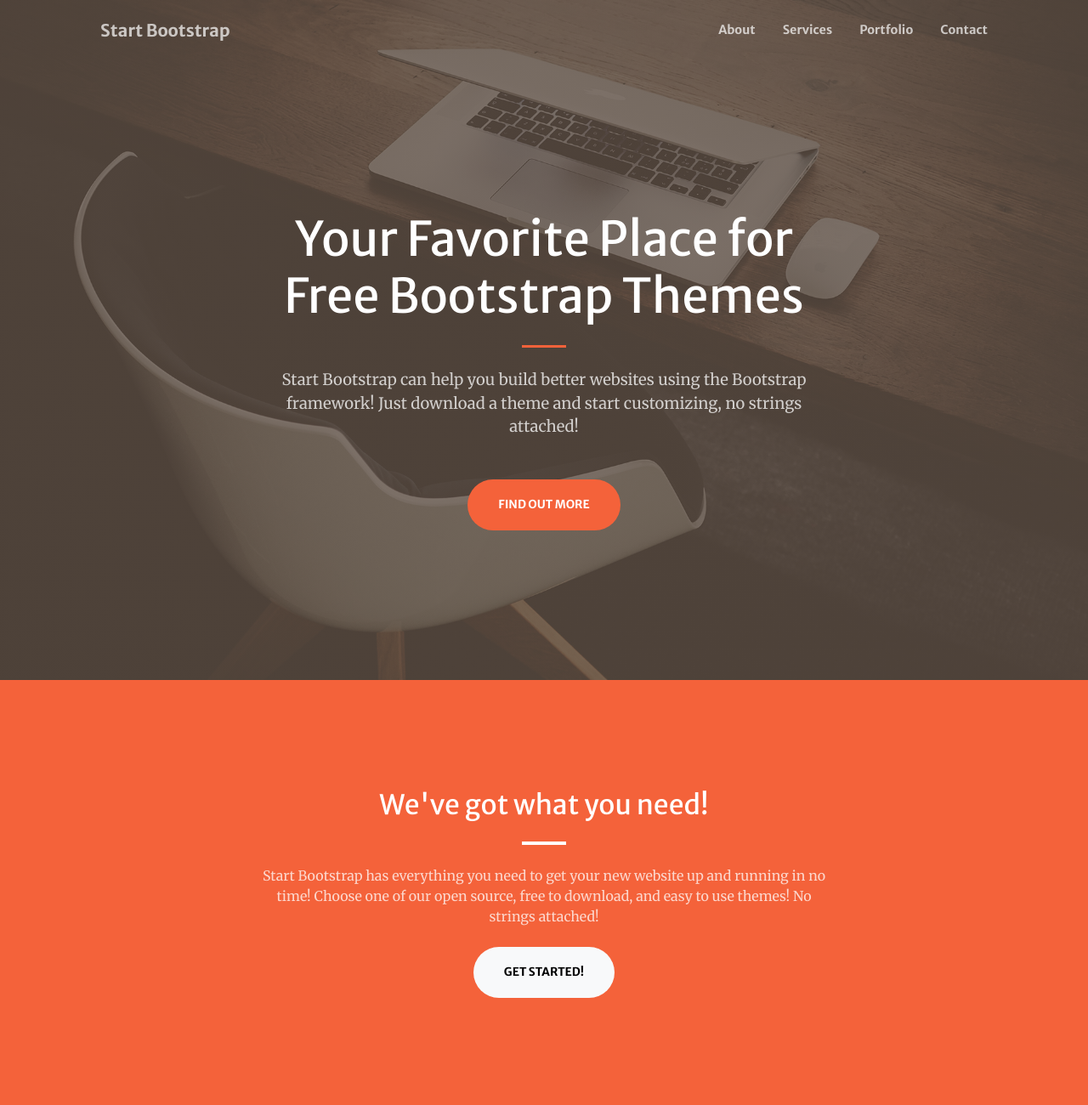
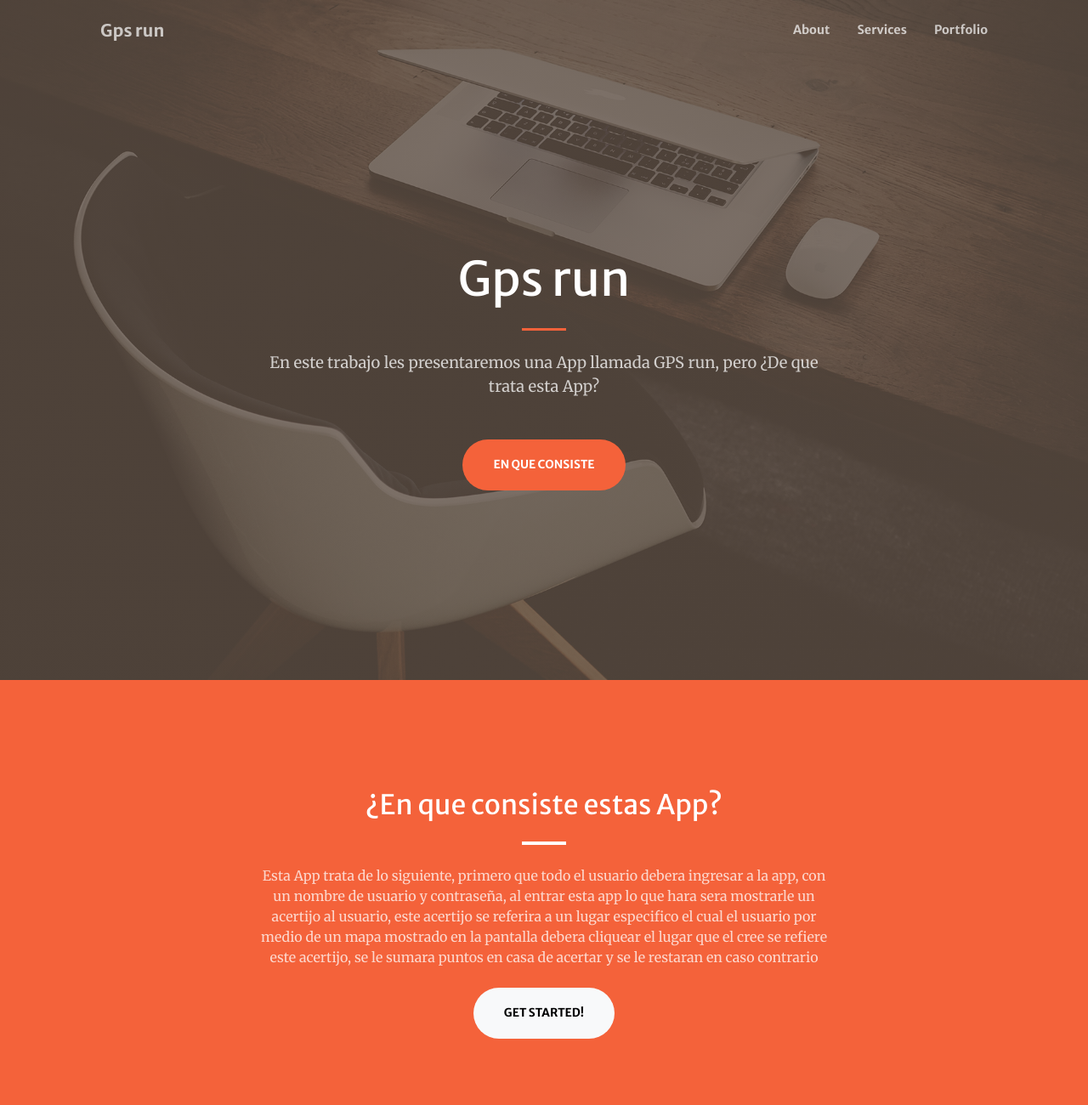
Before and after one commit to patricio2003/Proyecto-Gps-run, a plain HTML site: page index.html in a window 1280 px wide. Shown: the top 1300 px of the page at 85% size. Drawn offline with nearby package versions, Linux system fonts and the light colour scheme.

Commit message:
Update index.html

```diff
--- a/index.html
+++ b/index.html
@@ -5,7 +5,7 @@
         <meta name="viewport" content="width=device-width, initial-scale=1, shrink-to-fit=no" />
         <meta name="description" content="" />
         <meta name="author" content="" />
-        <title>Creative - Start Bootstrap Theme</title>
+        <title>Creative - GPS run</title>
         <!-- Favicon-->
         <link rel="icon" type="image/x-icon" href="assets/favicon.ico" />
         <!-- Bootstrap Icons-->
@@ -22,14 +22,14 @@
         <!-- Navigation-->
         <nav class="navbar navbar-expand-lg navbar-light fixed-top py-3" id="mainNav">
             <div class="container px-4 px-lg-5">
-                <a class="navbar-brand" href="#page-top">Start Bootstrap</a>
+                <a class="navbar-brand" href="#page-top">Gps run</a>
                 <button class="navbar-toggler navbar-toggler-right" type="button" data-bs-toggle="collapse" data-bs-target="#navbarResponsive" aria-controls="navbarResponsive" aria-expanded="false" aria-label="Toggle navigation"><span class="navbar-toggler-icon"></span></button>
                 <div class="collapse navbar-collapse" id="navbarResponsive">
                     <ul class="navbar-nav ms-auto my-2 my-lg-0">
                         <li class="nav-item"><a class="nav-link" href="#about">About</a></li>
                         <li class="nav-item"><a class="nav-link" href="#services">Services</a></li>
                         <li class="nav-item"><a class="nav-link" href="#portfolio">Portfolio</a></li>
-                        <li class="nav-item"><a class="nav-link" href="#contact">Contact</a></li>
+
                     </ul>
                 </div>
             </div>
@@ -39,12 +39,12 @@
             <div class="container px-4 px-lg-5 h-100">
                 <div class="row gx-4 gx-lg-5 h-100 align-items-center justify-content-center text-center">
                     <div class="col-lg-8 align-self-end">
-                        <h1 class="text-white font-weight-bold">Your Favorite Place for Free Bootstrap Themes</h1>
+                        <h1 class="text-white font-weight-bold">Gps run</h1>
                         <hr class="divider" />
                     </div>
                     <div class="col-lg-8 align-self-baseline">
-                        <p class="text-white-75 mb-5">Start Bootstrap can help you build better websites using the Bootstrap framework! Just download a theme and start customizing, no strings attached!</p>
-                        <a class="btn btn-primary btn-xl" href="#about">Find Out More</a>
+                        <p class="text-white-75 mb-5"> En este trabajo les presentaremos una App llamada GPS run, pero ¿De que trata esta App? </p>
+                        <a class="btn btn-primary btn-xl" href="#about">en que consiste</a>
                     </div>
                 </div>
             </div>
@@ -54,9 +54,9 @@
             <div class="container px-4 px-lg-5">
                 <div class="row gx-4 gx-lg-5 justify-content-center">
                     <div class="col-lg-8 text-center">
-                        <h2 class="text-white mt-0">We've got what you need!</h2>
+                        <h2 class="text-white mt-0">¿En que consiste estas App?</h2>
                         <hr class="divider divider-light" />
-                        <p class="text-white-75 mb-4">Start Bootstrap has everything you need to get your new website up and running in no time! Choose one of our open source, free to download, and easy to use themes! No strings attached!</p>
+                        <p class="text-white-75 mb-4">Esta App trata de lo siguiente, primero que todo el usuario debera ingresar a la app, con un nombre de usuario y contraseña, al entrar esta app lo que hara sera mostrarle un acertijo al usuario, este acertijo se referira a un lugar especifico el cual el usuario por medio de un mapa mostrado en la pantalla debera cliquear el lugar que el cree se refiere este acertijo, se le sumara puntos en casa de acertar y se le restaran en caso contrario</p>
                         <a class="btn btn-light btn-xl" href="#services">Get Started!</a>
                     </div>
                 </div>
```
